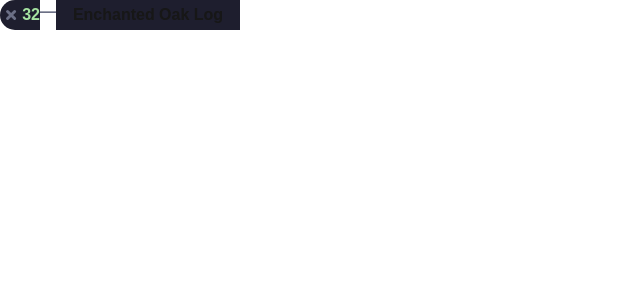
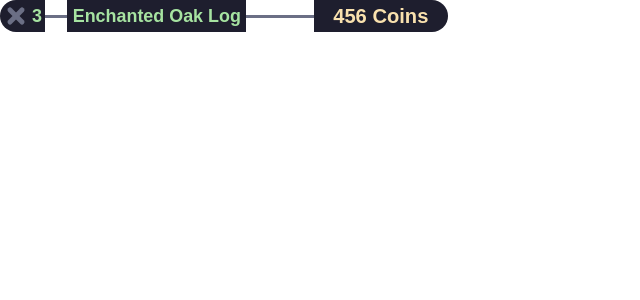
Before and after one commit to basil-squared/bazaarbuddy, a Next.js app: page / in a window 1280 px wide. Shown: the top 300 px of the page, without its empty margins (0-640 px from the left). Built offline with nearby package versions, Linux system fonts and the light colour scheme.

Commit message:
almost done with shopping row, just some minor refinements left.

```diff
--- a/app/page.tsx
+++ b/app/page.tsx
@@ -5,7 +5,9 @@ import ShoppingRow from "./ui/shoppingRow";
 
 export default function Home() {
   return (
-  <ShoppingRow quantity={32} name="Enchanted Oak Log" price={456} shouldCraft={true}></ShoppingRow>
+    <div className="w-xl h-auto">
+    <ShoppingRow quantity={3} name="Enchanted Oak Log" price={456} shouldCraft={true}></ShoppingRow>
+    </div>
   )
 }
 // To whoever is reading this, I hope you love the things I make.
--- a/app/ui/shoppingRow.tsx
+++ b/app/ui/shoppingRow.tsx
@@ -1,6 +1,6 @@
 'use client'
 import {X} from 'lucide-react'
-
+import formatCoins from '../utils/formatCoins'
 interface ShoppingItemProps {
     quantity: number,
     name: string,
@@ -9,19 +9,33 @@ interface ShoppingItemProps {
 }
 
 export default function ShoppingRow({quantity,name,price,shouldCraft}: ShoppingItemProps) {
+    const defaultNameClass = "font-bold text-[4cqw]"
+    let finalNameClass = ""
+    if (shouldCraft) {
+        finalNameClass = `${defaultNameClass} text-mocha-green`
+    } else {
+        finalNameClass = `${defaultNameClass} text-mocha-red`
+    }
+
     return (
     // main shopping row layer
-    <div className="flex flex-row w-[418px] h-[30px]">
+    <div className="@container flex flex-row w-full h-8 max-w-md items-center">
         {/* Inital piece where the quantity lies */}
-        <div className="flex flex-row items-center w-[40px] h-[30px] rounded-l-full bg-mocha-base justify-start">
+        <div className="@container flex flex-row items-center w-[10cqw] h-full rounded-l-full bg-mocha-base justify-start">
             <X className="w-s mx-1 inline-2 text-mocha-overlay0 stroke-5" / >
-            <p className="font-bold text-mocha-green">{quantity}</p>
+            <p className="text-[40cqw] font-bold text-mocha-green ">{formatCoins(quantity)}</p>
         </div>
-        <div className="flex flex-row w-5px h-0 justify-start">
-            <p className="font-bold text-mocha-overlay0">—</p>
+        <div className="flex flex-row w-[5cqw] h-0 justify-start border-b-3 border-mocha-overlay0">
+
         </div>
-        <div className="flex flex-row items-center w-[184px] h-[30px] bg-mocha-base justify-center">
-            <p className="font-bold">{name}</p>
+        <div className="flex flex-row items-center w-[40cqw] h-full bg-mocha-base justify-center min-w-0 truncate">
+            <p  className={finalNameClass}>{name}</p>
+        </div>
+
+        <div className = "flex flex-row justify-center items-center border-b-3 flex-grow border-mocha-overlay0"></div>
+        <div className="@container flex flex-row items-center w-[30cqw] h-full rounded-r-full bg-mocha-base justify-center">
+
+            <p className="text-[15cqw] font-bold text-mocha-yellow ">{`${formatCoins(price)} Coins`}</p>
         </div>
 
 
```
